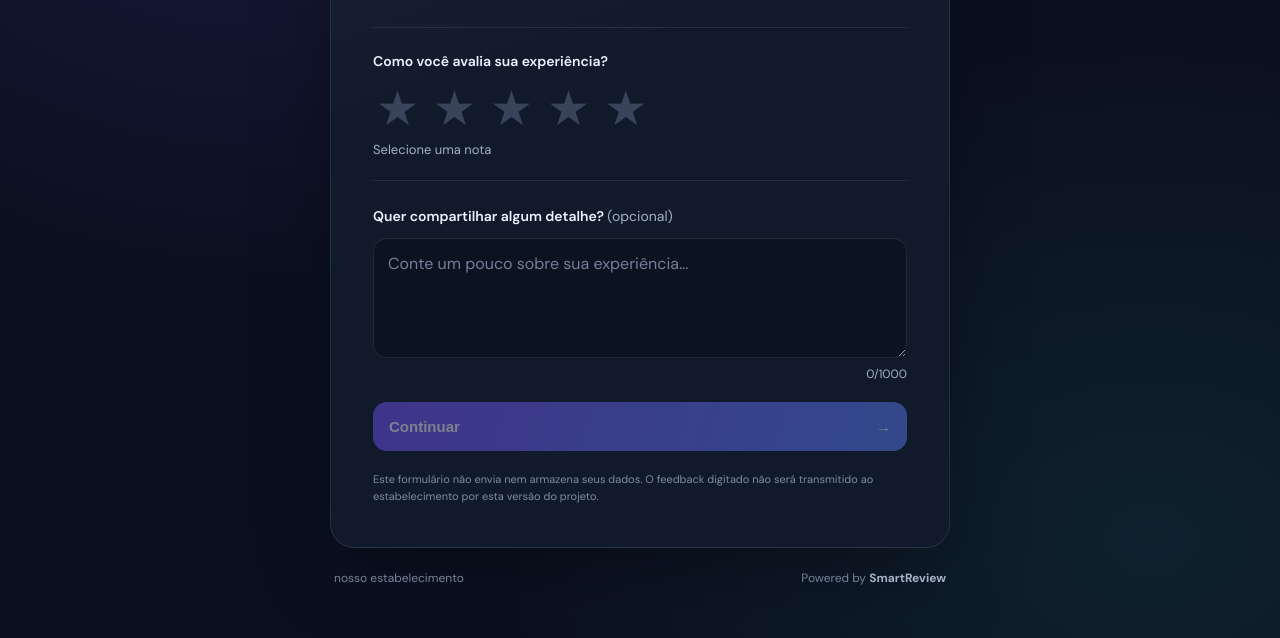
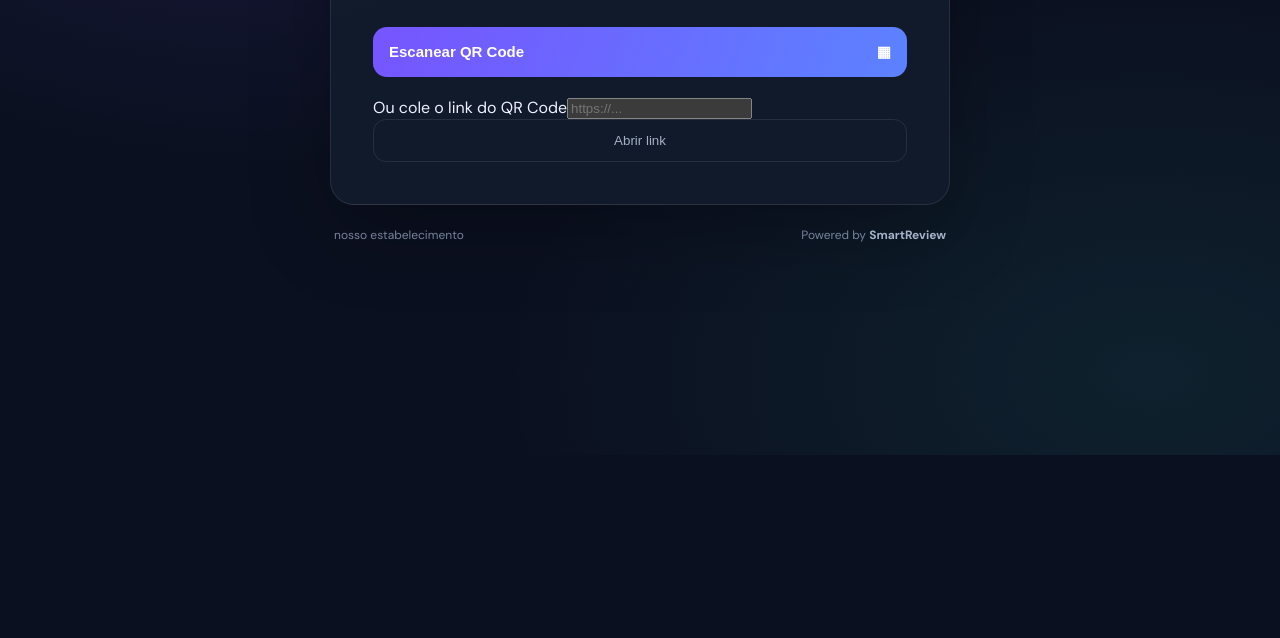
Before and after one commit to RodrigoAiosa/SmartReview, a plain HTML site: page index.html in a window 1280 px wide. Shown: the part 345-983 px from the top of the page. After the commit the page ends 800 px from the top, so only its background shows below. Drawn offline with Linux system fonts and the light colour scheme.

Commit message:
Add QR scanner entry flow

```diff
--- a/index.html
+++ b/index.html
@@ -8,7 +8,8 @@
 <body>
   <main class="shell">
     <header class="top"><div class="brandmark">SR</div><span>SMART<span class="accent">REVIEW</span></span></header>
-    <section class="card" id="reviewCard">
+    <section class="card" id="scanCard"><div class="eyebrow">COMECE POR AQUI</div><h1>Identifique o estabelecimento.</h1><p class="intro">Leia o QR Code disponibilizado pelo estabelecimento para acessar a avaliação.</p><button class="primary" id="scanBtn" type="button">Escanear QR Code <span>▦</span></button><div id="scanner" class="scanner hidden"></div><p id="scanStatus" class="privacy"></p><label for="qrInput">Ou cole o link do QR Code</label><input id="qrInput" class="qr-input" placeholder="https://..." type="url"><button class="secondary" id="manualBtn" type="button">Abrir link</button></section>
+    <section class="card hidden" id="reviewCard">
       <div class="eyebrow">FEEDBACK DE EXPERIÊNCIA</div>
       <h1 id="headline">Sua experiência<br>faz a diferença.</h1>
       <p class="intro" id="intro">Conte como foi sua experiência. Sua opinião é importante para nós.</p>
@@ -38,5 +39,5 @@
     </section>
     <footer><span id="footerName">Experiência de feedback</span><span>Powered by <strong>SmartReview</strong></span></footer>
   </main>
-  <script src="app.js"></script>
+  <script src="https://unpkg.com/html5-qrcode@2.3.8/html5-qrcode.min.js"></script><script src="app.js"></script>
 </body></html>
```
